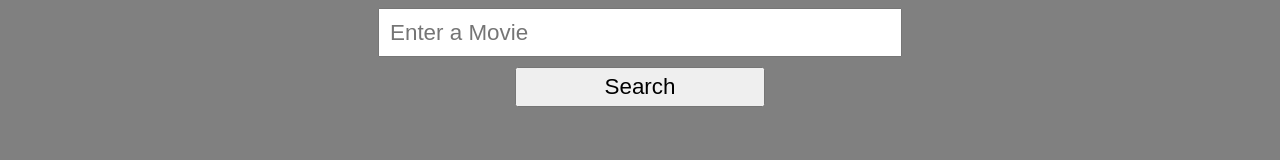
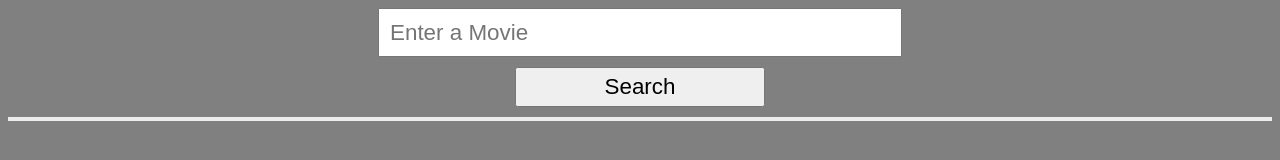
Before and after one commit to akilkhatri104/Movie-Search-App, a plain HTML site: page index.html in a window 1280 px wide. Drawn offline with Linux system fonts and the light colour scheme.

Commit message:
First half/searhing of movies part done

```diff
--- a/script.js
+++ b/script.js
@@ -61,9 +61,15 @@ function displayQueryResults(data){
         const releaseDate = document.createElement('p')
         releaseDate.innerHTML = result.release_date
 
+        const moreDetails = document.createElement('button')
+        moreDetails.innerHTML = 'More Details'
+
+
         newDiv.appendChild(posterTag)
         newDiv.appendChild(movieTitle)
         newDiv.appendChild(releaseDate)
+        newDiv.appendChild(moreDetails)
+
 
 
     } )
--- a/style.css
+++ b/style.css
@@ -26,6 +26,8 @@ form input{
     width: 200px;
     height: fit-content;
     float: left;
+    padding: 10px;
+
     margin: 10px;
     text-align: center  ;
     word-wrap: break-word;
@@ -35,6 +37,25 @@ form input{
     border: 1px solid;
 }
 
+#searchResult button{
+    font-size: 1.2em;
+    cursor: pointer;
+}
+
+
+
 #queryResults{
-    background-color: hsl(0, 0%, 28%);
+    display: flex;
+    flex-wrap: wrap;
+    justify-content: center; /* Centering content */
+    border: 2px solid;
+    margin: 0 auto;
+    background-color: hsl(0, 0%, 12%);
+    color:hsl(0, 0%, 93%)
 }
+
+#queryResults::after {
+    content: "";
+    display: table;
+    clear: both;
+}
```
